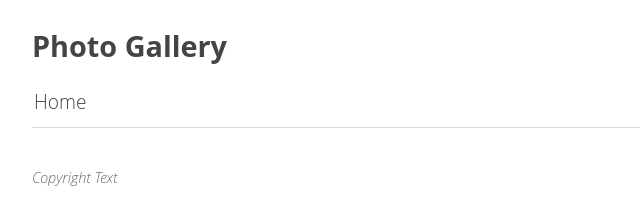
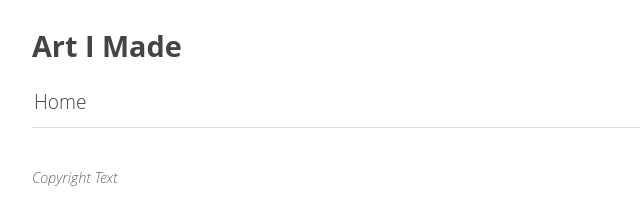
Before and after one commit to matthewjberger/art, a plain HTML site: page index.html in a window 1280 px wide. Shown: the whole page, without its empty margins (0-640 px from the left). Drawn offline with Linux system fonts and the light colour scheme.

Commit message:
Deploying to gh-pages from  @ 08f064ed412d7b5b0408b72f1bda4025800f8c34 🚀

```diff
--- a/index.html
+++ b/index.html
@@ -4,7 +4,7 @@
   <head>
       <meta charset="utf-8" />
       <meta name="viewport" content="width=device-width, user-scalable=no" />
-      <title>Photo Gallery - Home</title>
+      <title>Art I Made - Home</title>
       <link rel="stylesheet" href="public/lightgallery/css/lightgallery.css" />
       <link rel="stylesheet" href="public/videojs/video-js.min.css" />
       <link rel="stylesheet" href="public/lightgallery/css/lg-exif.min.css" />
@@ -21,7 +21,7 @@
         Gallery title
       -->
       <header>
-        <h1><a href="index.html">Photo Gallery</a></h1>
+        <h1><a href="index.html">Art I Made</a></h1>
       </header>
 
       <!--
```
